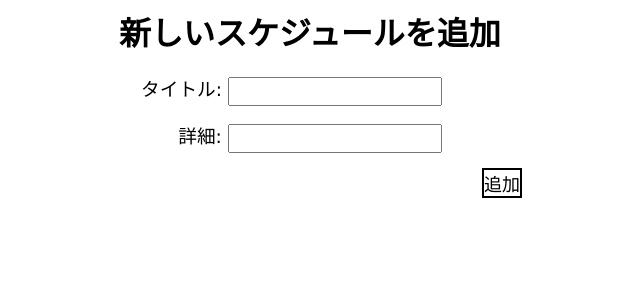
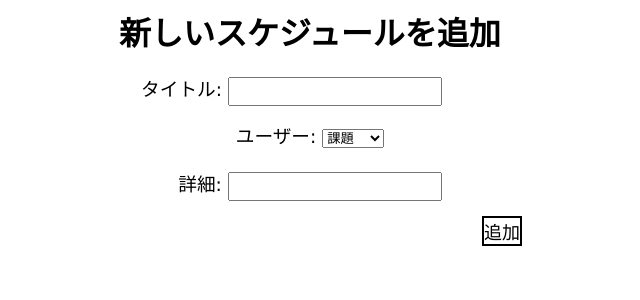
Before and after one commit to 2024AIT-OOP2-G17/calendar, a Flask app: page /add/1 in a window 1280 px wide. Shown: the top 300 px of the page, without its empty margins (330-970 px from the left). Run offline with Flask 3, Linux system fonts and the light colour scheme.

Commit message:
calendar_make6

```diff
--- a/routes/myCalendar.py
+++ b/routes/myCalendar.py
@@ -91,6 +91,8 @@ def createCalendar():
 
 @myCalendar_bp.route('/add/<int:ymd>', methods=['GET', 'POST'])
 def add(ymd):
+    # 作成したカレンダーのタイトルを取得
+    makes = Make.select()
 
     if request.method == 'POST':
 
@@ -112,7 +114,7 @@ def add(ymd):
 
         return redirect(url_for('myCalendar'))
 
-    return render_template('myCalendar_add.html', ymd = ymd)
+    return render_template('myCalendar_add.html', ymd = ymd, makes=makes)
 
 @myCalendar_bp.route('/edit/<int:eventCalendar_id>',methods=['GET','POST'])
 def edit(eventCalendar_id):
--- a/templates/myCalendar_add.html
+++ b/templates/myCalendar_add.html
@@ -13,6 +13,14 @@
         <div class="form-group title">
         <label>タイトル: <input type="text" name="add_title" required></label><br>
         </div>
+        <div class="from-group id">
+        <label>ユーザー:
+            <select name="calendar_id" required>
+                {% for make in makes %}
+                    <option value="{{ make.title }}">{{ make.title }}</option>
+                {% endfor %}
+            </select>
+        </label></div><br>
         <div class="form-group detail">
         <label>詳細: <input type="text" name="add_todo" required></label><br>
         </div>
```
